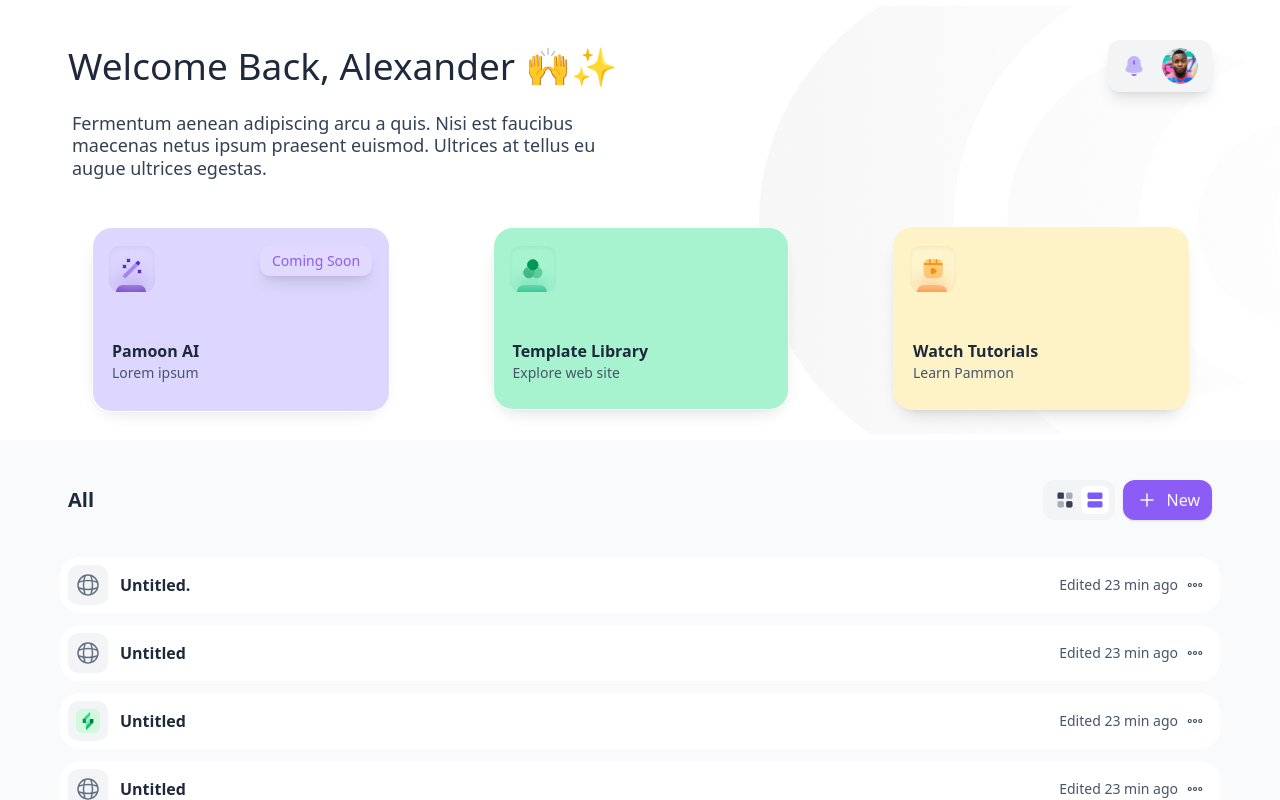
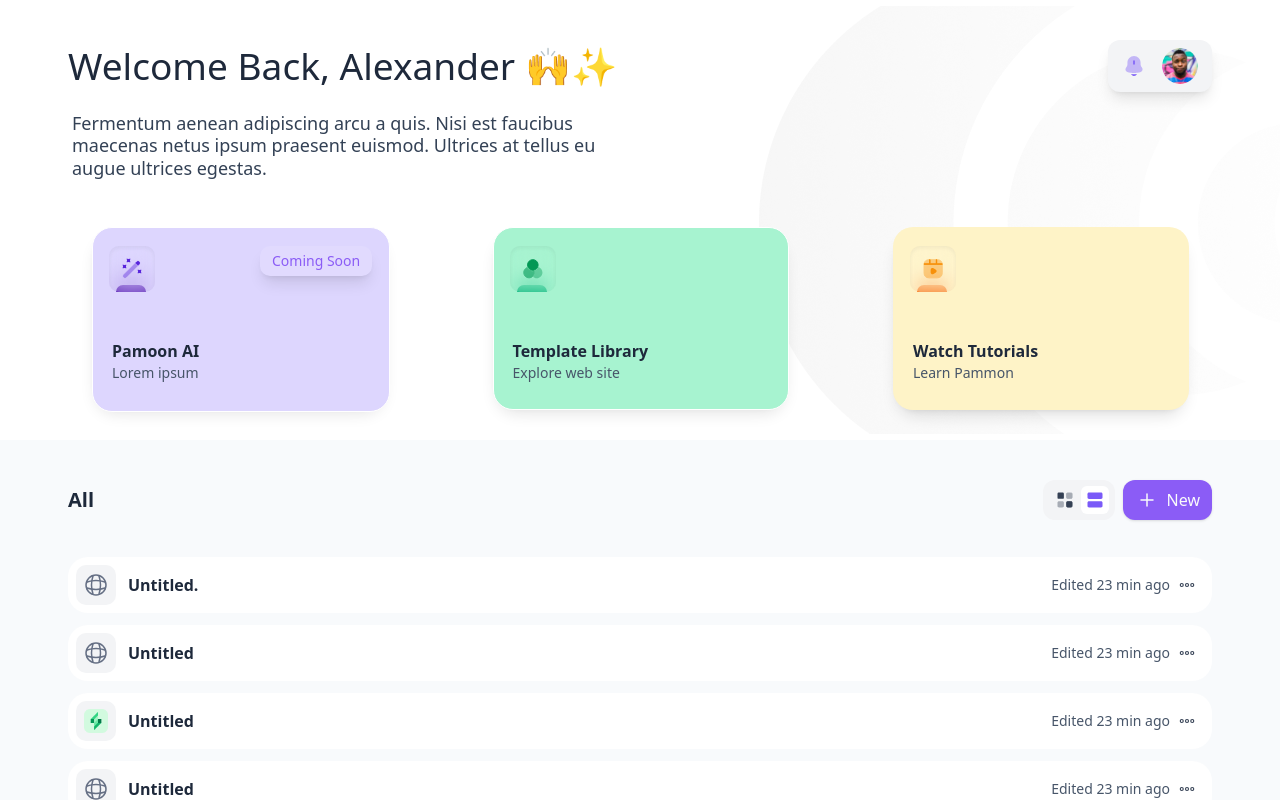
Before and after one commit to KhaledHN/pamoon-main-panel, a Next.js app: page / in a window 1280 px wide. Both pictures are taken after a click on the button 1094 px from the left and 500 px from the top of the page. Shown: the top 800 px of the page. Built offline with nearby package versions, Linux system fonts and the light colour scheme.

Commit message:
adding space to right and left side

```diff
--- a/components/Page2.js
+++ b/components/Page2.js
@@ -148,7 +148,7 @@ const Page2 = () => {
             }`}
           >
             {/* Content for button 2 */}
-            <div class="md:w-[1160px] w-[360px] h-[396px] duration-200 flex-col justify-start items-start gap-3 inline-flex">
+            <div class="md:w-[1160px] w-[360px] h-[396px] px-2 duration-200 flex-col justify-start items-start gap-3 inline-flex">
               <button class=" hover:scale-105 duration-150 w-full pl-2 pr-4 py-2 bg-white rounded-[20px] justify-between items-center inline-flex">
                 <div class="justify-start items-center gap-3 flex">
                   <div class="p-2 bg-gray-100 rounded-[10px] justify-start items-center gap-2 flex">
```
